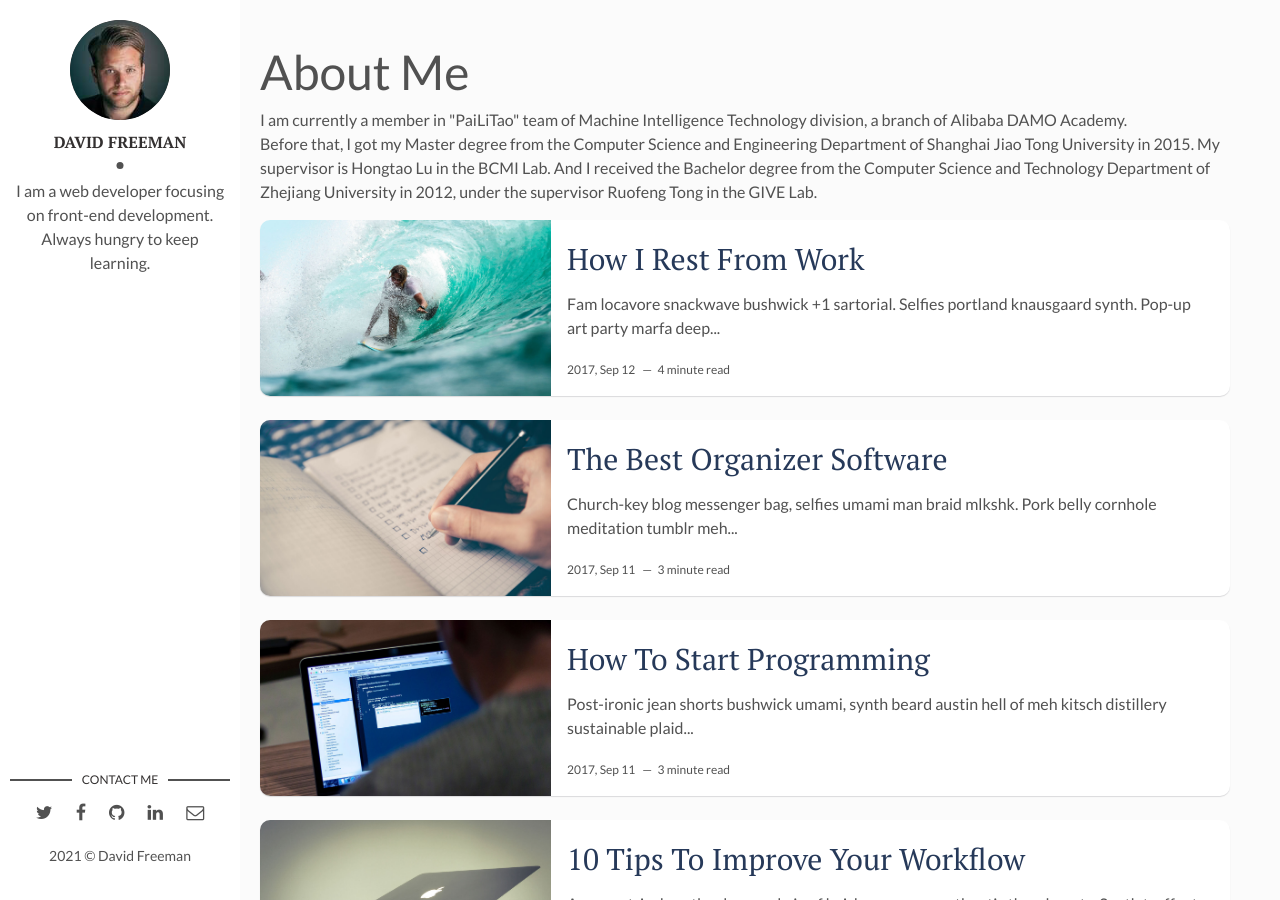
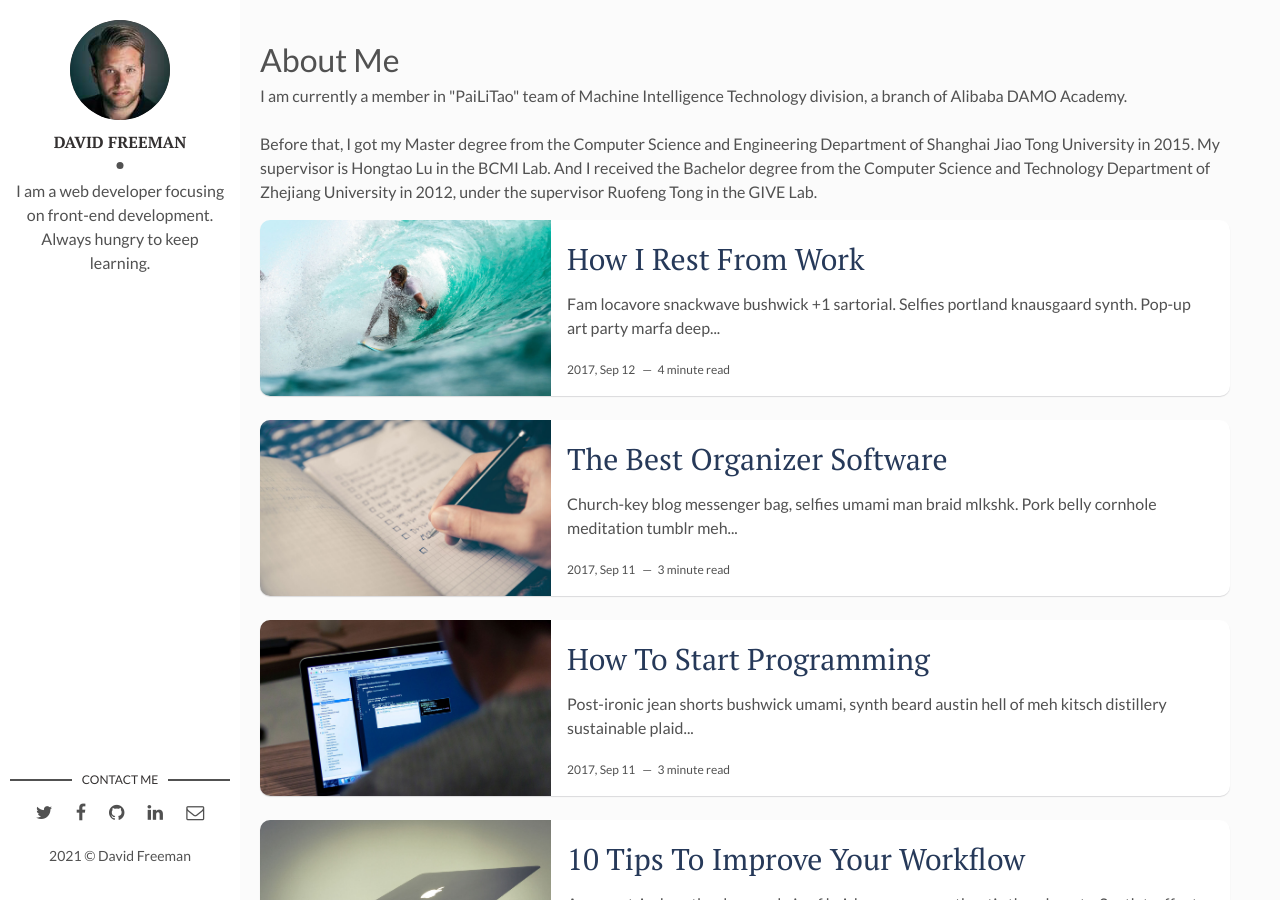
Before and after one commit to kangzhao2/kangzhao2.github.io, a Jekyll site: the page built from index.html, in a window 1280 px wide and 900 px high. Built offline with Jekyll 4.4.1, drawn with Linux system fonts in a browser that asks for light colours; the list of posts is cut into pages by our own code.

Commit message:
Update index.html

```diff
--- a/index.html
+++ b/index.html
@@ -2,7 +2,7 @@
 layout: main
 ---
 <body>
-<p><font size="8">About Me</font> <br>I am currently a member in "PaiLiTao" team of Machine Intelligence Technology division, a branch of Alibaba DAMO Academy.<br>Before that, I got my Master degree from the Computer Science and Engineering Department of Shanghai Jiao Tong University in 2015. My supervisor is Hongtao Lu in the BCMI Lab. And I received the Bachelor degree from the Computer Science and Technology Department of Zhejiang University in 2012, under the supervisor Ruofeng Tong in the GIVE Lab.
+<p><font size="6">About Me</font> <br>I am currently a member in "PaiLiTao" team of Machine Intelligence Technology division, a branch of Alibaba DAMO Academy.<br><br>Before that, I got my Master degree from the Computer Science and Engineering Department of Shanghai Jiao Tong University in 2015. My supervisor is Hongtao Lu in the BCMI Lab. And I received the Bachelor degree from the Computer Science and Technology Department of Zhejiang University in 2012, under the supervisor Ruofeng Tong in the GIVE Lab.
 </p>
 </body>
 
```
